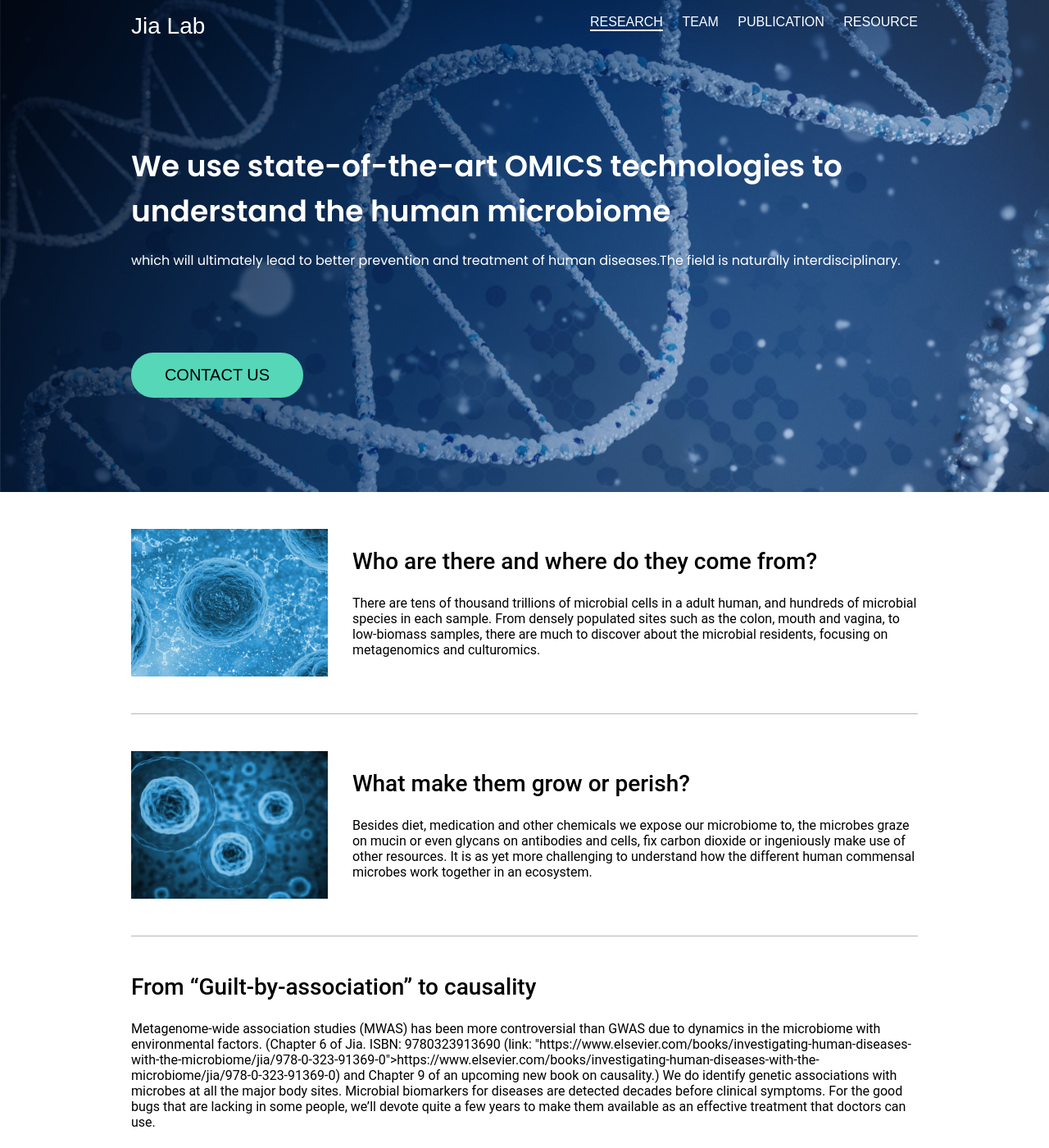
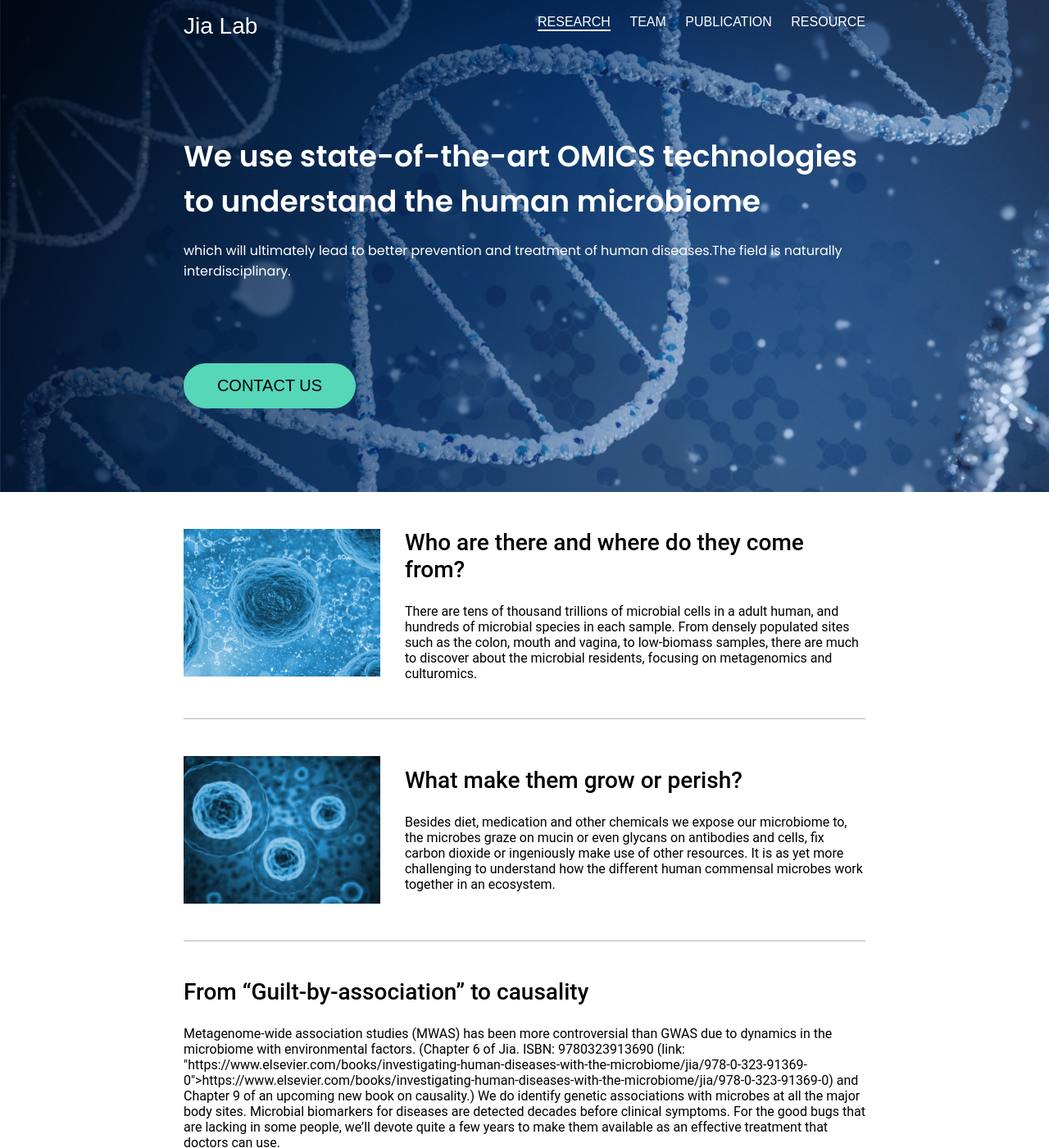
Before and after one commit to aghnu/JiaLab_website, a Jekyll site: the page built from index.html, in a window 1280 px wide and 1400 px high. Shown: the whole window at 82% size. Built offline with Jekyll 4.4.1, drawn with Linux system fonts in a browser that asks for light colours; some web fonts are replaced.

Commit message:
Update page ratio

```diff
--- a/assets/css/style.scss
+++ b/assets/css/style.scss
@@ -12,9 +12,9 @@ $base-font-weight:                400 !default;
 
 $base-font-family:                $font-roboto !default;
 
-$max-content-width:               1024px !default;
+$max-content-width:               1366px !default;
 $min-content-width:               {{ site.on_mobile }} !default;
-$content-width-ratio:             75% !default;
+$content-width-ratio:             65% !default;
 
 $max-content-width-mobile:        {{ site.on_mobile }} !default;
 
```
